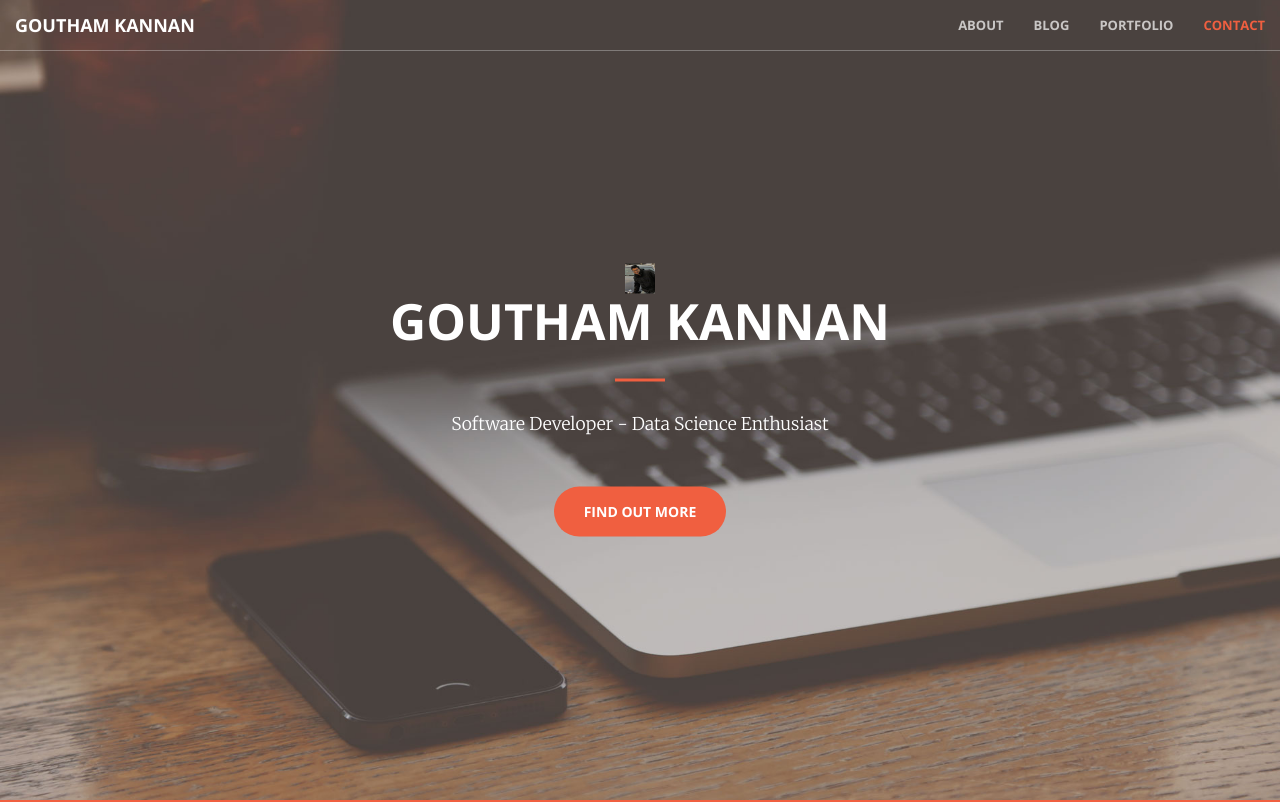
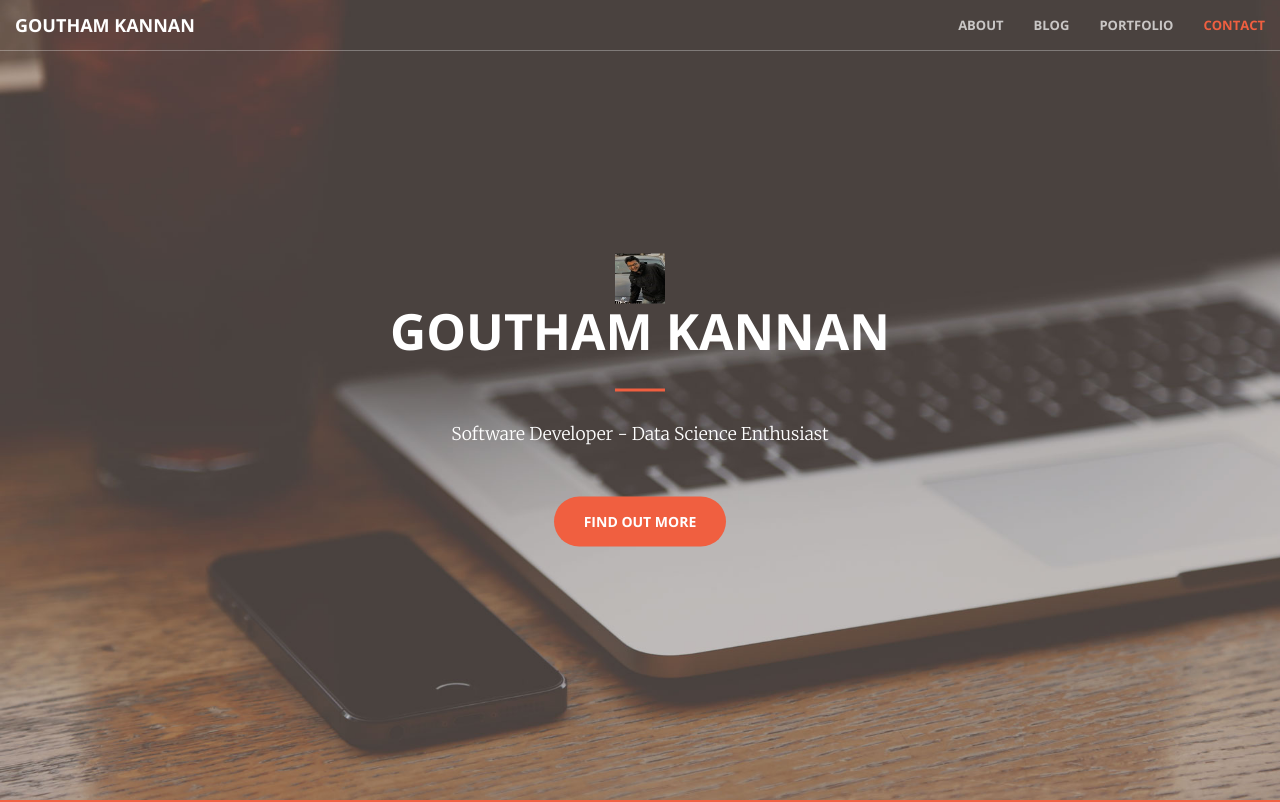
Before and after one commit to goutkannan/gout.kannan.io, a website: page index.html in a window 1280 px wide. Shown: the top 802 px of the page. Drawn offline with nearby package versions, Linux system fonts and the light colour scheme.

Commit message:
Update index.html

```diff
--- a/index.html
+++ b/index.html
@@ -83,7 +83,7 @@
     <header>
         <div class="header-content">
             <div class="header-content-inner">
-                <img src="img/IMG_me.jpg" width="30" height="30"  alt=" Can't find"/>
+                <img src="img/IMG_me.jpg" width="50" height="50"  alt=" Can't find"/>
                 <h1 id="homeHeading">Goutham Kannan</h1>
                 <hr>
                 <span class="skills">Software Developer - Data Science Enthusiast</p>
```
